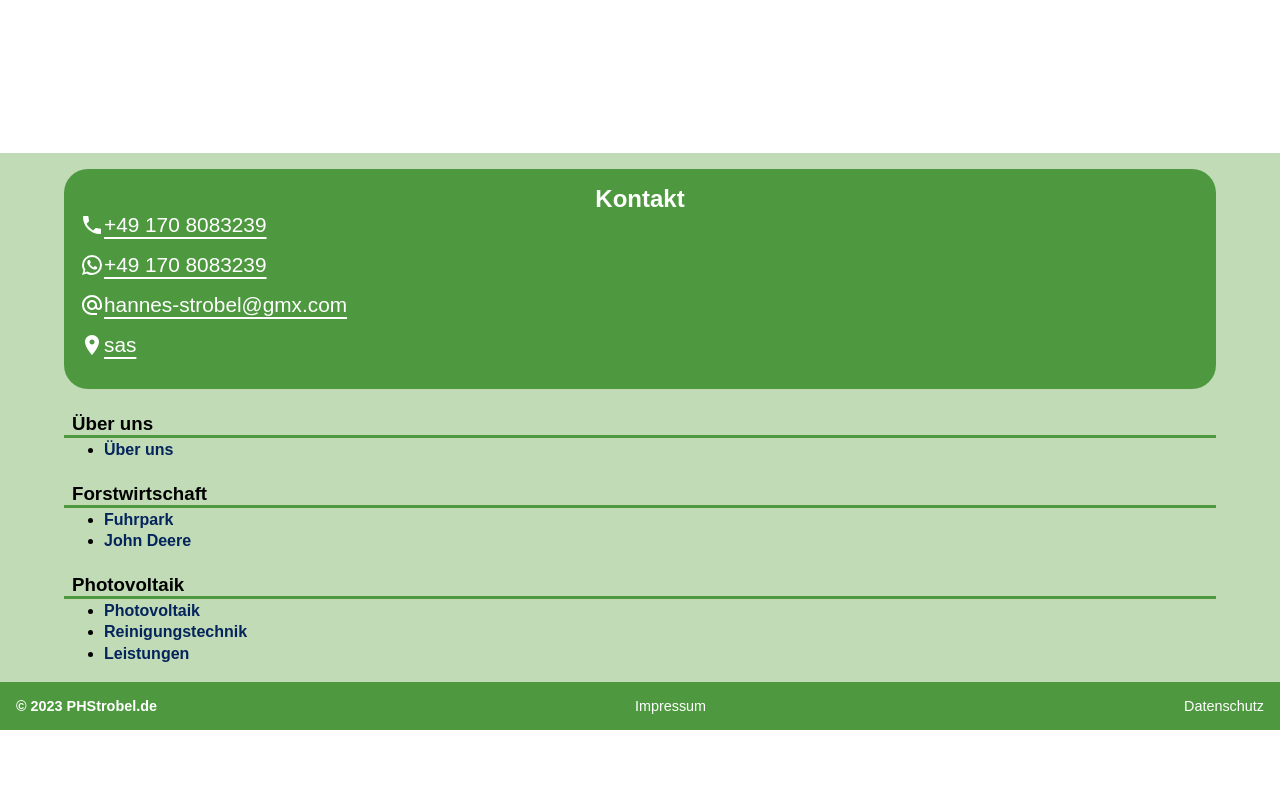
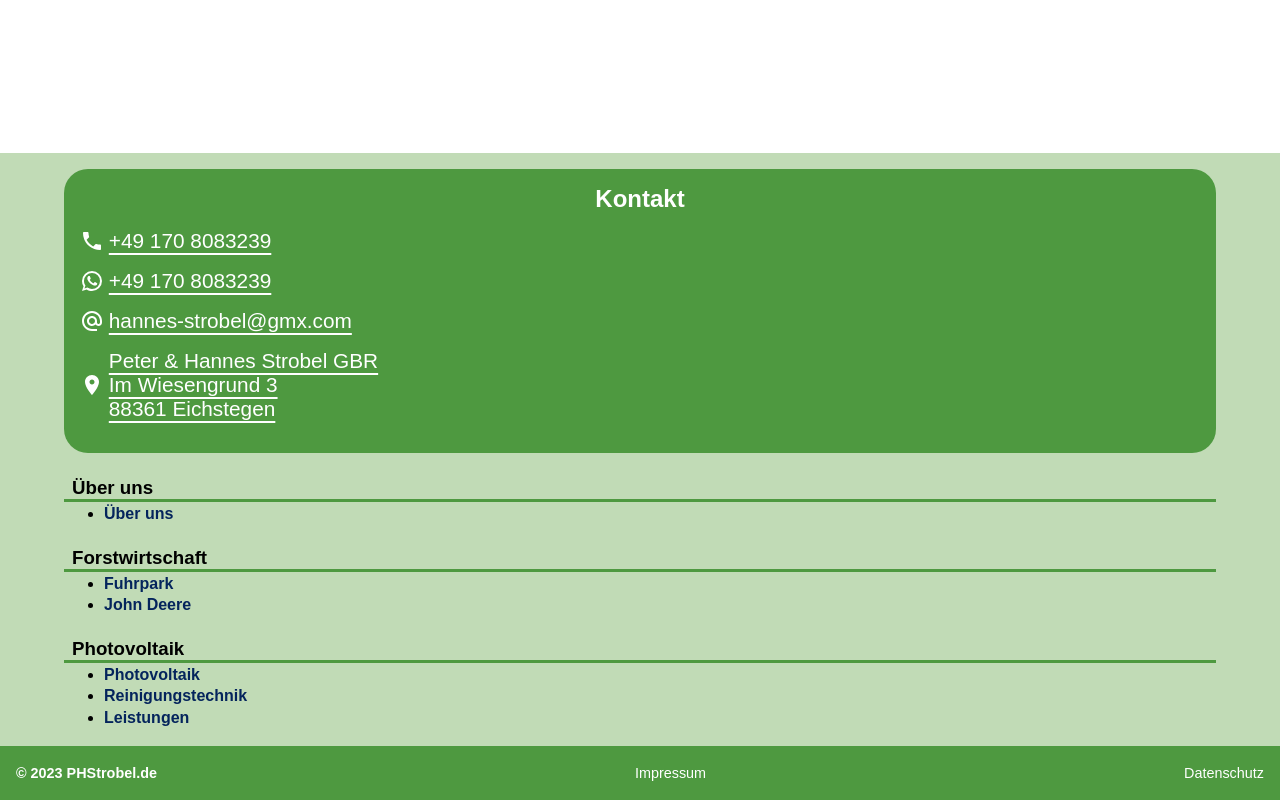
Before and after one commit to SchmidieDE/strobel, a Next.js app in the folder app/: page / in a window 1280 px wide. Shown: the part 1795-2595 px from the top of the page. Before the commit the page ends 2525 px from the top, so only its background shows below. Built offline with nearby package versions, Linux system fonts and the light colour scheme; a web font is replaced by a local one.

Commit message:
footer feritg

```diff
--- a/app/comp/footer.js
+++ b/app/comp/footer.js
@@ -42,27 +42,27 @@ const Footer = () => {
             <div style={{backgroundColor: "#C1DBB6", paddingTop: "1rem", paddingBottom: "1rem", width: "100%"}}>
                 <div style={{width: "90%", margin: "auto"}}>
                     <div style={{backgroundColor: "#4E9940", borderRadius: "3vmin", padding: "1rem"}}>
-                        <h2 style={{padding: "0px", textAlign: "center", margin:"0px", fontWeight: "800", color: "white"}}>
+                        <h2 style={{padding: "0px", textAlign: "center", margin:"0px", fontWeight: "800", color: "white", marginBottom: "1rem"}}>
                             Kontakt
                         </h2>
                         <div>
                             <Link href={"tel:491708083239"}style={{textUnderlineOffset: "5px", color: "white", display: "flex", alignItems: "center", marginBottom: "1rem", fontSize: "1.3rem"}}>
-                                <PhoneIcon sx={{color: "white"}}/>+49 170 8083239
+                                <PhoneIcon sx={{color: "white", marginRight: "0.3rem"}}/>+49 170 8083239
                             </Link>
                         </div>
                         <div>
                             <Link href={"https://api.whatsapp.com/send?phone=491708083239&text=&source=&data="} style={{textUnderlineOffset: "5px", color: "white", display: "flex", alignItems: "center", marginBottom: "1rem", fontSize: "1.3rem"}}>
-                                <WhatsAppIcon sx={{color: "white"}}/>+49 170 8083239
+                                <WhatsAppIcon sx={{color: "white", marginRight: "0.3rem"}}/>+49 170 8083239
                             </Link>
                         </div>
                         <div>
-                            <Link href={""} style={{textUnderlineOffset: "5px", color: "white", display: "flex", alignItems: "center", marginBottom: "1rem", fontSize: "1.3rem"}}>
-                                <AlternateEmailIcon sx={{color: "white"}}/>hannes-strobel@gmx.com
+                            <Link href={"mailto:hannes-strobel@gmx.com"} style={{textUnderlineOffset: "5px", color: "white", display: "flex", alignItems: "center", marginBottom: "1rem", fontSize: "1.3rem"}}>
+                                <AlternateEmailIcon sx={{color: "white", marginRight: "0.3rem"}}/>hannes-strobel@gmx.com
                             </Link>
                         </div>
                         <div>
-                            <Link href={""} style={{textUnderlineOffset: "5px", color: "white", display: "flex", alignItems: "center", marginBottom: "1rem", fontSize: "1.3rem"}}>
-                                <LocationOnIcon sx={{color: "white"}}/>sas
+                            <Link href={"https://goo.gl/maps/YdvZUUDbqwaGnCZ88"} style={{textUnderlineOffset: "5px", color: "white", display: "flex", alignItems: "center", marginBottom: "1rem", fontSize: "1.3rem"}}>
+                                <LocationOnIcon sx={{color: "white", marginRight: "0.3rem"}}/>Peter & Hannes Strobel GBR<br/>Im Wiesengrund 3<br/>88361 Eichstegen<br/>
                             </Link>
                         </div>
                     </div>
@@ -93,7 +93,7 @@ const Footer = () => {
                     }
                 </div>
             </div>
-            <div style={{backgroundColor: "#4E9940", display: "flex", justifyContent: "space-between", width: "100%", padding: "1rem"}}>
+            <div style={{backgroundColor: "#4E9940", display: "flex", justifyContent: "space-between", width: "100%", padding: "1rem", paddingTop: "1.2rem", paddingBottom: "1.2rem"}}>
                 <Link style={{textDecoration: "none", color: "white", fontWeight: "800", fontSize: "0.9em"}} href={"/"}>© {new Date().getFullYear()} PHStrobel.de</Link>
                 <Link style={{textDecoration: "none", color: "white", fontWeight: "500", fontSize: "0.9em"}} href={"/impressum"}>Impressum</Link>
                 <Link style={{textDecoration: "none", color: "white", fontWeight: "500", fontSize: "0.9em"}} href={"/datenschutz"}>Datenschutz</Link>
```
